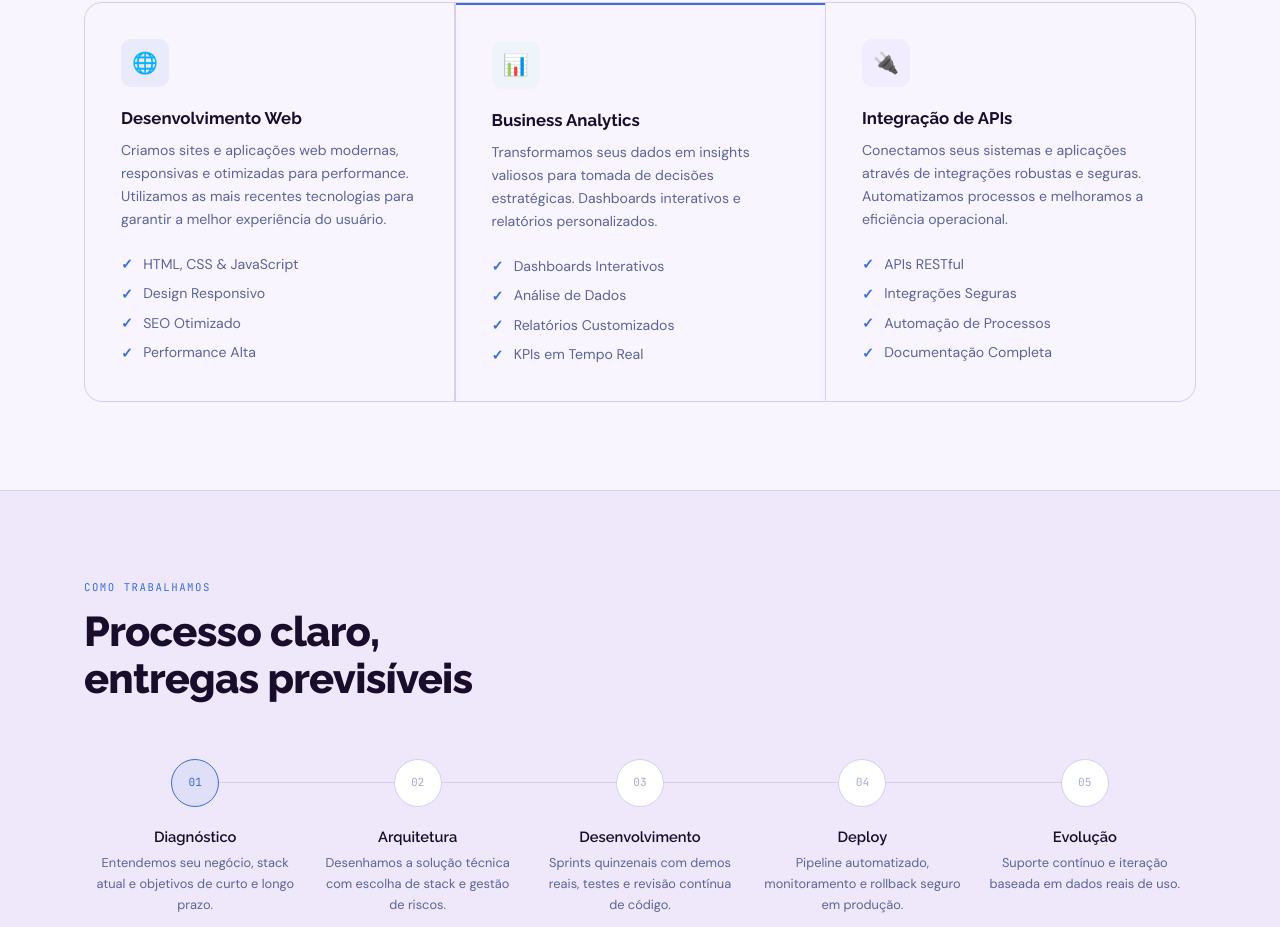
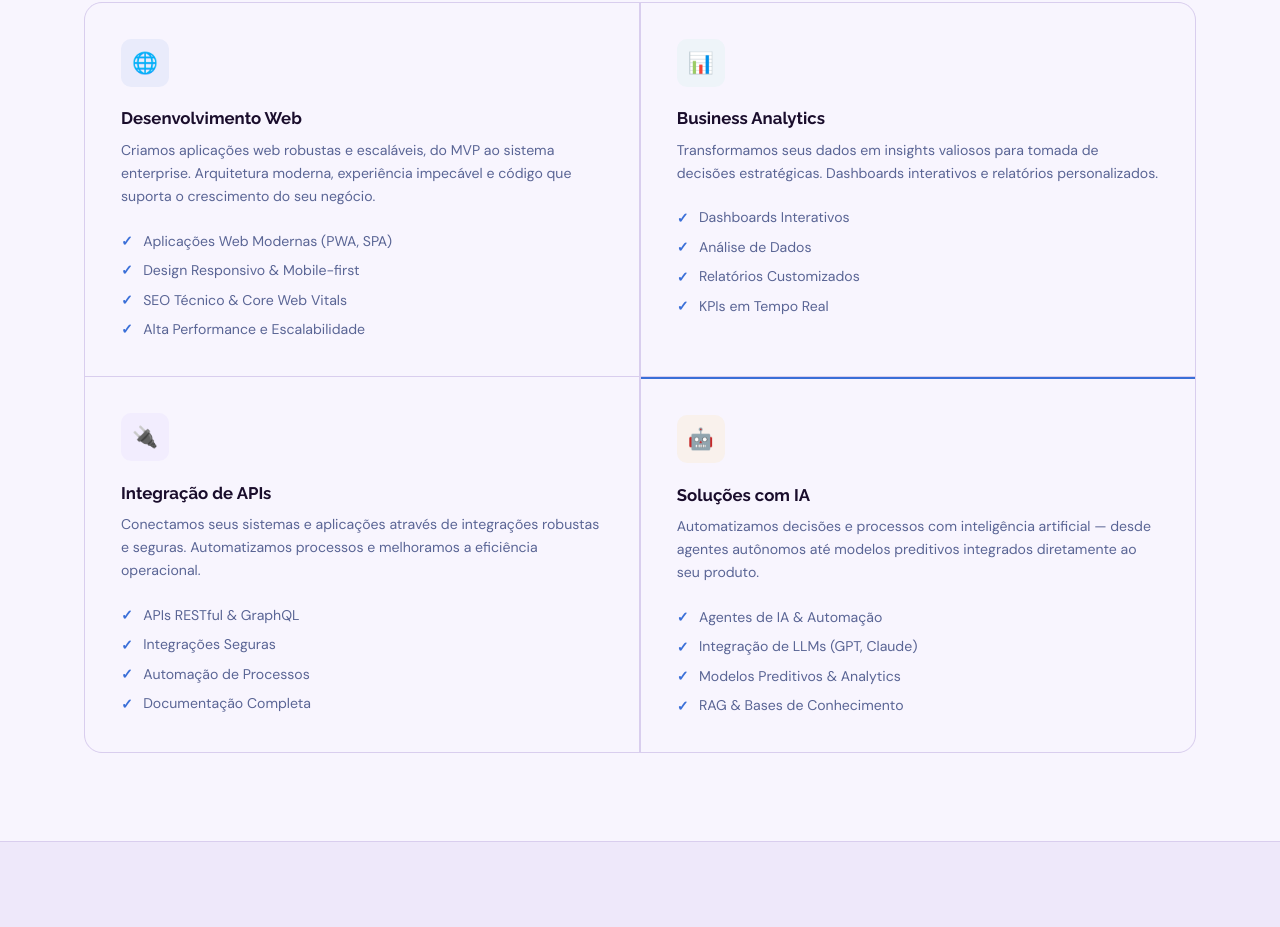
Before and after one commit to jsxtecnologia/jstech, a plain HTML site: page index.html in a window 1280 px wide. Shown: the part 1131-2058 px from the top of the page. Drawn offline with Linux system fonts and the light colour scheme.

Commit message:
Melhorias de conteúdo: 4 serviços, footer corrigido, LinkedIn
- Adiciona 4º serviço: Soluções com IA (🤖) com card destacado
- Reposiciona Desenvolvimento Web: PWA/SPA, Core Web Vitals, escalabilidade
- Grid de serviços: 3 cols → 2 cols (layout 2×2 mais equilibrado)
- Processo: etapa "Deploy" → "Entrega" com linguagem de negócio
- Processo: Evolução reescrita para foco no cliente
- About: parágrafo reescrito com foco no problema do cliente
- Contato: tempo de resposta 4h úteis + diagnóstico gratuito sem compromisso
- Footer Serviços: remove fantasmas (IA, Cloud) → lista os 4 reais
- Footer Empresa: remove link morto #tecnologias
- LinkedIn: href="#" → https://www.linkedin.com/company/jstech-go/
- Formulário: adiciona "Soluções com IA" no select de serviços

Co-Authored-By: Claude Sonnet 4.6 <noreply@anthropic.com>
Claude-Session: https://claude.ai/code/session_01SeXwj6argUGKJZD7PbDnKR

```diff
--- a/index.html
+++ b/index.html
@@ -248,7 +248,7 @@ section{padding:5.5rem 0}
 .sec-cols p{font-size:.95rem;max-width:44ch}
 
 .svc-grid{
-  display:grid;grid-template-columns:repeat(3,1fr);
+  display:grid;grid-template-columns:repeat(2,1fr);
   gap:1.5px;background:var(--border);
   border:1.5px solid var(--border);border-radius:var(--r-lg);overflow:hidden}
 .svc{background:var(--bg);padding:2.25rem;transition:background .2s;position:relative}
@@ -259,7 +259,7 @@ section{padding:5.5rem 0}
   width:48px;height:48px;border-radius:var(--r);
   display:flex;align-items:center;justify-content:center;
   font-size:1.3rem;margin-bottom:1.4rem}
-.ib{background:var(--blue-lo)}.ig{background:rgba(110,231,183,.08)}.ip{background:rgba(167,139,250,.08)}
+.ib{background:var(--blue-lo)}.ig{background:rgba(110,231,183,.08)}.ip{background:rgba(167,139,250,.08)}.ia{background:rgba(251,191,36,.08)}
 .svc h3{margin-bottom:.65rem;font-size:1.05rem}
 .svc>p{font-size:.88rem;line-height:1.65;margin-bottom:1.4rem}
 .svc-list{list-style:none;display:flex;flex-direction:column;gap:.55rem}
@@ -372,7 +372,6 @@ section{padding:5.5rem 0}
 /* ── RESPONSIVE ── */
 @media(max-width:1000px){
   .foot-g{grid-template-columns:1fr 1fr}
-  .svc-grid{grid-template-columns:1fr 1fr}
 }
 @media(max-width:860px){
   .hnav>ul,.hnav>.btn{display:none}
@@ -502,16 +501,16 @@ section{padding:5.5rem 0}
       <div class="svc">
         <div class="sico ib">🌐</div>
         <h3>Desenvolvimento Web</h3>
-        <p>Criamos sites e aplicações web modernas, responsivas e otimizadas para performance. Utilizamos as mais recentes tecnologias para garantir a melhor experiência do usuário.</p>
+        <p>Criamos aplicações web robustas e escaláveis, do MVP ao sistema enterprise. Arquitetura moderna, experiência impecável e código que suporta o crescimento do seu negócio.</p>
         <ul class="svc-list">
-          <li>HTML, CSS &amp; JavaScript</li>
-          <li>Design Responsivo</li>
-          <li>SEO Otimizado</li>
-          <li>Performance Alta</li>
+          <li>Aplicações Web Modernas (PWA, SPA)</li>
+          <li>Design Responsivo &amp; Mobile-first</li>
+          <li>SEO Técnico &amp; Core Web Vitals</li>
+          <li>Alta Performance e Escalabilidade</li>
         </ul>
       </div>
 
-      <div class="svc ac">
+      <div class="svc">
         <div class="sico ig">📊</div>
         <h3>Business Analytics</h3>
         <p>Transformamos seus dados em insights valiosos para tomada de decisões estratégicas. Dashboards interativos e relatórios personalizados.</p>
@@ -528,10 +527,22 @@ section{padding:5.5rem 0}
         <h3>Integração de APIs</h3>
         <p>Conectamos seus sistemas e aplicações através de integrações robustas e seguras. Automatizamos processos e melhoramos a eficiência operacional.</p>
         <ul class="svc-list">
-          <li>APIs RESTful</li>
+          <li>APIs RESTful &amp; GraphQL</li>
           <li>Integrações Seguras</li>
           <li>Automação de Processos</li>
           <li>Documentação Completa</li>
+        </ul>
+      </div>
+
+      <div class="svc ac">
+        <div class="sico ia">🤖</div>
+        <h3>Soluções com IA</h3>
+        <p>Automatizamos decisões e processos com inteligência artificial — desde agentes autônomos até modelos preditivos integrados diretamente ao seu produto.</p>
+        <ul class="svc-list">
+          <li>Agentes de IA &amp; Automação</li>
+          <li>Integração de LLMs (GPT, Claude)</li>
+          <li>Modelos Preditivos &amp; Analytics</li>
+          <li>RAG &amp; Bases de Conhecimento</li>
         </ul>
       </div>
 
@@ -562,13 +573,13 @@ section{padding:5.5rem 0}
       </div>
       <div class="step">
         <div class="step-n">04</div>
-        <h4>Deploy</h4>
-        <p>Pipeline automatizado, monitoramento e rollback seguro em produção.</p>
+        <h4>Entrega</h4>
+        <p>Lançamento supervisionado com monitoramento em tempo real e reversão segura se necessário.</p>
       </div>
       <div class="step">
         <div class="step-n">05</div>
         <h4>Evolução</h4>
-        <p>Suporte contínuo e iteração baseada em dados reais de uso.</p>
+        <p>Suporte contínuo e melhorias orientadas por dados reais do negócio.</p>
       </div>
     </div>
   </div>
@@ -581,8 +592,8 @@ section{padding:5.5rem 0}
     <div class="al">
       <span class="eyebrow">Quem somos</span>
       <h2 style="margin-top:.75rem;margin-bottom:1.4rem">Software sério, feito por quem entende de negócio</h2>
-      <p>A Js tech nasceu da frustração com projetos que entregam tecnologia bonita sem resultado real. Somos uma consultoria focada em impacto: toda decisão técnica é justificada por um objetivo de negócio claro.</p>
-      <p>Com base em Goiânia e atendendo empresas em todo o Brasil, trabalhamos desde startups em estágio inicial até empresas com sistemas legados que precisam de modernização estruturada.</p>
+      <p>Muitas empresas perdem tempo e dinheiro com sistemas que não evoluem junto com o negócio. A Js tech nasceu para mudar isso — unindo rigor técnico e visão estratégica para entregar software que realmente funciona.</p>
+      <p>Com base em Goiânia e atendendo empresas em todo o Brasil, trabalhamos desde startups em estágio inicial até corporações com sistemas legados que demandam modernização sem parar a operação.</p>
       <div class="pillars">
         <div class="pillar">
           <div class="pi">⚡</div>
@@ -643,7 +654,7 @@ section{padding:5.5rem 0}
     <div class="cl">
       <span class="eyebrow">Entre em contato</span>
       <h2 style="margin-top:.75rem;margin-bottom:1.1rem">Vamos construir algo incrível juntos</h2>
-      <p>Descreva seu projeto e retornamos em até 24 horas com uma proposta inicial e próximos passos claros.</p>
+      <p>Descreva seu projeto e respondemos em até 4 horas úteis. Diagnóstico técnico inicial sem custo e sem compromisso.</p>
       <div class="cinfo">
         <div class="ci"><div class="ciico">✉️</div><div><h4>Email</h4><a href="mailto:contato@jstech.dev.br">contato@jstech.dev.br</a></div></div>
         <div class="ci"><div class="ciico">💬</div><div><h4>WhatsApp</h4><a href="https://wa.me/5562981013929">+55 (62) 98101-3929</a></div></div>
@@ -669,6 +680,7 @@ section{padding:5.5rem 0}
               <option>Desenvolvimento Web</option>
               <option>Business Analytics</option>
               <option>Integração de APIs</option>
+              <option>Soluções com IA</option>
             </select>
           </div>
         </div>
@@ -696,10 +708,9 @@ section{padding:5.5rem 0}
         <h4>Serviços</h4>
         <ul>
           <li><a href="#servicos">Desenvolvimento Web</a></li>
-          <li><a href="#servicos">Soluções com IA</a></li>
-          <li><a href="#servicos">Arquitetura Cloud</a></li>
           <li><a href="#servicos">Business Analytics</a></li>
           <li><a href="#servicos">Integração de APIs</a></li>
+          <li><a href="#servicos">Soluções com IA</a></li>
         </ul>
       </div>
       <div class="fc">
@@ -707,7 +718,6 @@ section{padding:5.5rem 0}
         <ul>
           <li><a href="#sobre">Sobre Nós</a></li>
           <li><a href="#processo">Nosso Processo</a></li>
-          <li><a href="#tecnologias">Tecnologias</a></li>
           <li><a href="#contato">Contato</a></li>
         </ul>
       </div>
@@ -723,7 +733,7 @@ section{padding:5.5rem 0}
     <div class="foot-b">
       <p>© 2026 Js tech. Todos os direitos reservados.</p>
       <div class="socials">
-        <a href="#" class="soc" aria-label="LinkedIn">in</a>
+        <a href="https://www.linkedin.com/company/jstech-go/" target="_blank" rel="noopener" class="soc" aria-label="LinkedIn">in</a>
         <a href="#" class="soc" aria-label="GitHub">gh</a>
         <a href="#" class="soc" aria-label="Instagram">ig</a>
       </div>
```
